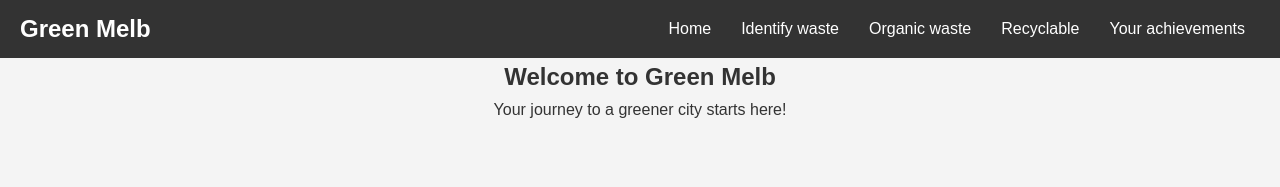
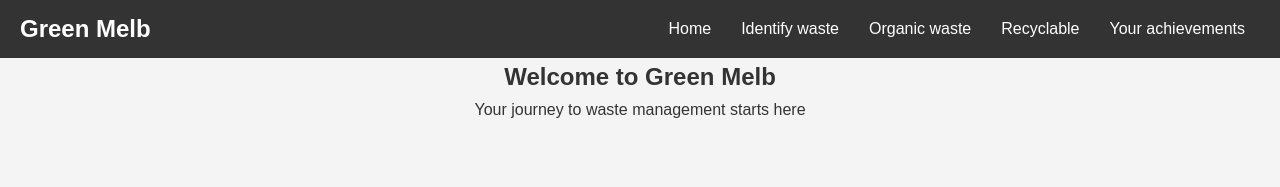
Before and after one commit to aram0057/IE-project, a React (Create React App) app in the folder GreenMelb/GreenMelb/frontend (React)/: page /home in a window 1280 px wide. Shown: the top 187 px of the page. Built offline with nearby package versions, Linux system fonts and the light colour scheme.

Commit message:
Css edit check

```diff
--- a/GreenMelb/GreenMelb/frontend (React)/src/Home.tsx
+++ b/GreenMelb/GreenMelb/frontend (React)/src/Home.tsx
@@ -6,7 +6,7 @@ const Home: React.FC = () => {
     <div>
       <Header />
       <h2>Welcome to Green Melb</h2>
-      <p>Your journey to a greener city starts here!</p>
+      <p>Your journey to waste management starts here</p>
     </div>
   );
 };
```
